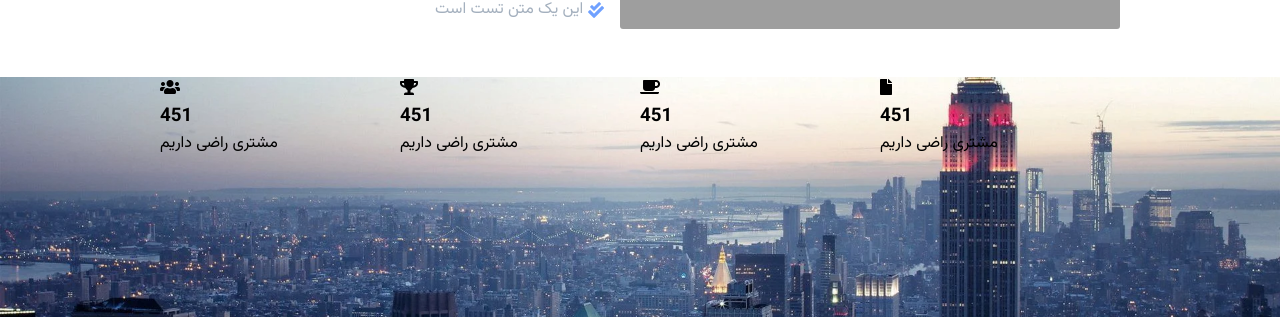
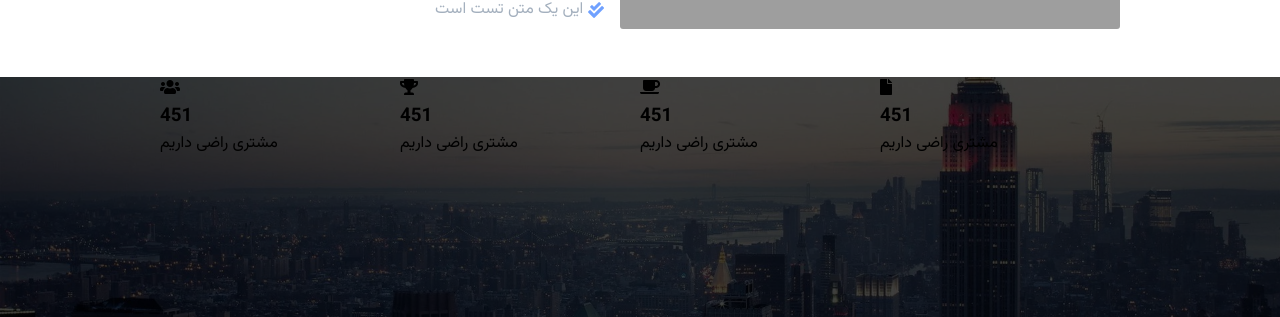
Before and after one commit to randomhex1998/logo_react, a React (Create React App) app: page / in a window 1280 px wide. Shown: the part 2864-3181 px from the top of the page. Built offline with nearby package versions, Linux system fonts and the light colour scheme; grey boxes are pictures that could not be loaded.

Commit message:
add-overly-for-consent

```diff
--- a/src/components/Consent/_Consent.scss
+++ b/src/components/Consent/_Consent.scss
@@ -5,4 +5,10 @@
     background-repeat: no-repeat;
     background-size: cover;
     background-position: center center;
+
+    .consent-overly{
+        width: 100%;
+        height: 100%;
+        background: rgba(0, 0, 0, 0.747);
+    }
 }
```
